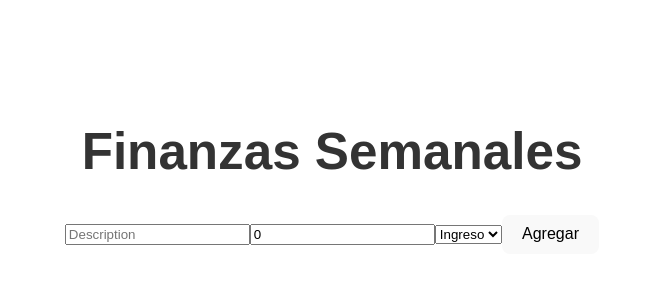
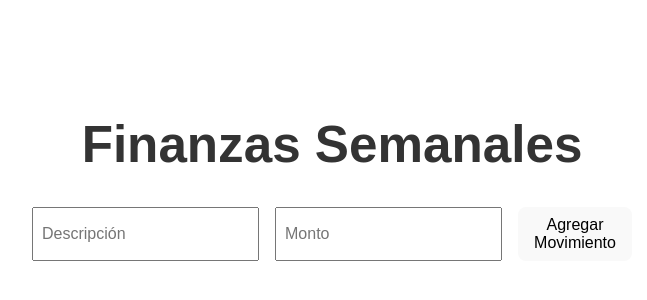
Before and after one commit to joelA4/finanzas-vue, a Vue app: page / in a window 1280 px wide. Shown: the part 220-520 px from the top of the page, without its empty margins (308-955 px from the left). Built offline with nearby package versions, Linux system fonts and the light colour scheme.

Commit message:
corregir errores en MovimientoForm.vue

```diff
--- a/src/components/MovimientoForm.vue
+++ b/src/components/MovimientoForm.vue
@@ -1,76 +1,64 @@
-<template>
-    <form @submit.prevent='agregarMovimiento'>
-        <input v-model="descripcion" type="text" placeholder="Description" required />
-        <input v-model.number="monto" type="number" placeholder="Monto" required />
-        <select v-model="tipo">
-            <option value="ingreso">Ingreso</option>
-            <option value="gasto">Gasto</option>
-        </select>
-        <button type="submit">Agregar</button>
-    </form>
-</template>
-
 <script setup>
 import { ref, watch } from 'vue'
+import { nanoid } from 'nanoid'
 
-// Variables del formulario
-const descripcion = ref('')
-const monto = ref(0)
-const tipo = ref('ingreso')
-
-// Evento al enviar el formulario
-const emit = defineEmits(['nuevo-movimiento']);
-
-//aceptar props
 const props = defineProps({
   editar: Object,
   modoEdicion: Boolean
 })
 
-function agregarMovimiento() {
-    if (!descripcion.value || monto.value === 0) {
-        return
+const emit = defineEmits(['nuevo-movimiento'])
+
+const descripcion = ref('')
+const monto = ref('')
+
+// Si estamos editando, llenar los campos automáticamente
+watch(
+  () => props.editar,
+  (nuevo) => {
+    if (props.modoEdicion && nuevo) {
+      descripcion.value = nuevo.descripcion
+      monto.value = nuevo.monto
+    }
+  },
+  { immediate: true }
+)
+
+function manejarSubmit() {
+  if (!descripcion.value || !monto.value) return
+
+  const movimiento = {
+    id: props.modoEdicion && props.editar ? props.editar.id : nanoid(),
+    descripcion: descripcion.value,
+    monto: parseFloat(monto.value)
   }
 
-    const nuevo = {
-        id: Date.now(),
-        descripcion: descripcion.value,
-        monto: tipo.value === 'gasto' ? -Math.abs(monto.value) : Math.abs(monto.value),
-        tipo: tipo.value
+  emit('nuevo-movimiento', movimiento)
+
+  // Limpiar campos
+  descripcion.value = ''
+  monto.value = ''
 }
+</script>
 
-    emit('nuevo-movimiento', nuevo)
+<template>
+  <form @submit.prevent="manejarSubmit">
+    <input v-model="descripcion" type="text" placeholder="Descripción" />
+    <input v-model="monto" type="number" placeholder="Monto" />
+    <button type="submit">
+      {{ props.modoEdicion ? 'Actualizar' : 'Agregar' }} Movimiento
+    </button>
+  </form>
+</template>
 
-    // Limpiar el formulario
-    descripcion.value = ''
-    monto.value = 0
-    tipo.value = 'ingreso'
+<style scoped>
+form {
+  display: flex;
+  gap: 1rem;
+  margin-bottom: 1rem;
 }
-function enviarMovimiento() {
-    if (!descripcion.value || monto.value <= 0)return
-
-    emit('nuevo-movimiento', {
-        id: props.editar?.id ?? Date.now(),
-        descripcion: descripcion.value,
-        monto: monto.value,
-        tipo: tipo.value
-    })
-
-    // Reiniciar formulario
-    descripcion.value = ''
-    monto.value = 0
-    tipo.value = 'ingreso'
+input, button {
+  padding: 0.5rem;
+  font-size: 1rem;
 }
-
-//llena los datos cuando haya datos a editar
-watch(() => props.editar, (nuevo) => {
-      console.log("Cargando datos en el formulario:", nuevo)
-
-    if (nuevo) {
-        descripcion.value = nuevo.descripcion
-        monto.value = Math.abs(nuevo.monto)
-        tipo.value = nuevo.tipo
-    }
-})
-
-</script>
+</style>
```
Lines whose indentation alone changed are shown as unchanged.
